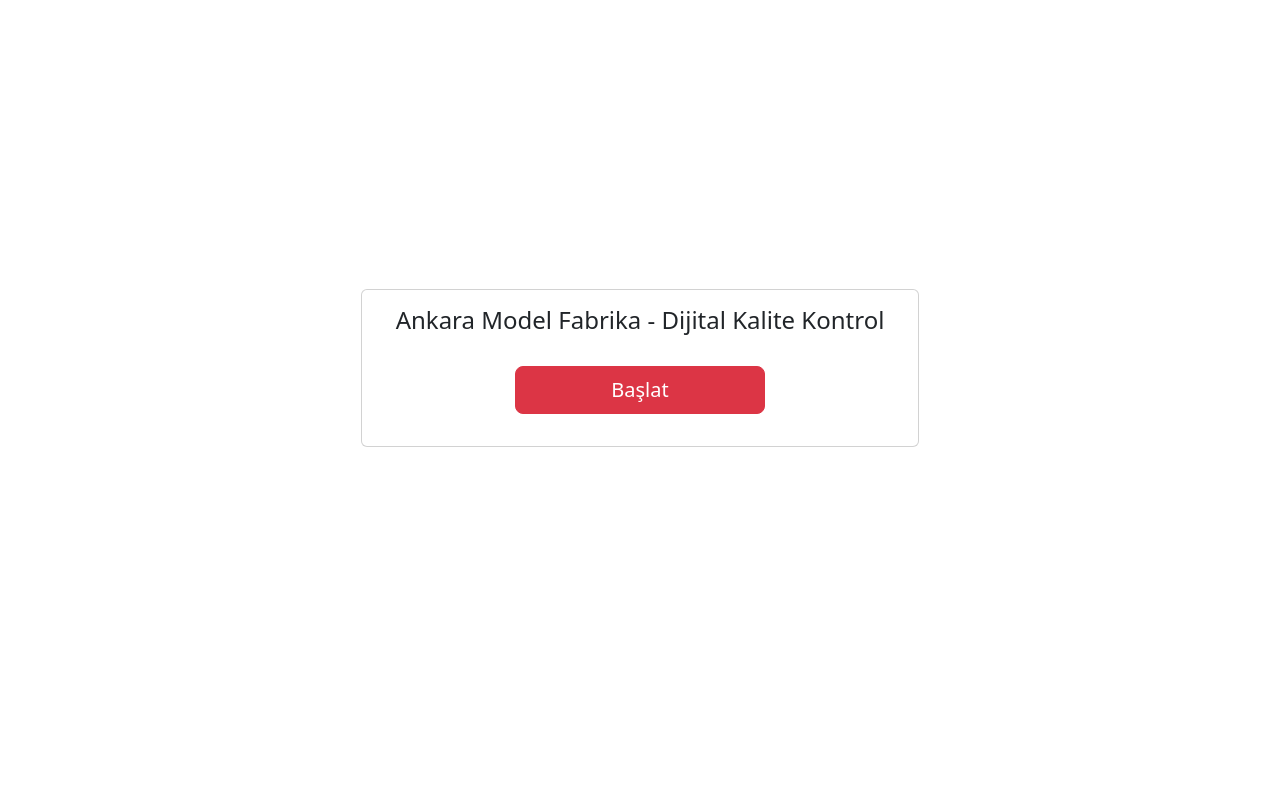
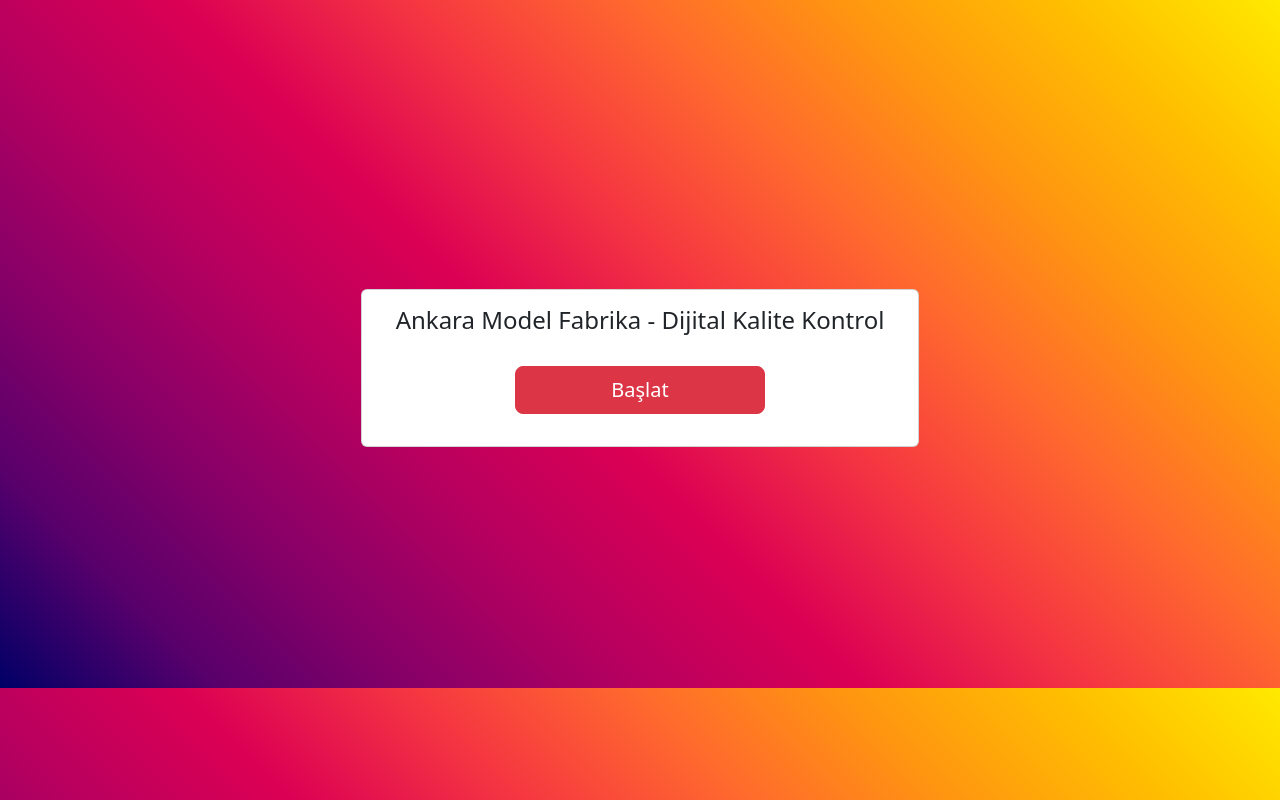
Before and after one commit to emrahnalci/ankara-sanayi-odasi-yetkinlik-ve-dijital-donusum-merkezi, a plain HTML site: page index.html in a window 1280 px wide. Drawn offline with Linux system fonts and the light colour scheme; some packages are replaced by stand-ins of ours; a script that the page names is missing.

Commit message:
Arkaplan Rengi
Arkaplan Gradient verildi

```diff
--- a/index.html
+++ b/index.html
@@ -6,6 +6,9 @@
     <title>ASO MF Dijital Kalite Kontrol</title>
     <link href="assets/css/bootstrap.min.css" rel="stylesheet">
     <link href="https://cdn.jsdelivr.net/npm/sweetalert2@11.4.14/dist/sweetalert2.min.css" rel="stylesheet">
+    <style>
+        body { background-image: linear-gradient( 45deg, hsl(240deg 100% 20%) 0%, hsl(289deg 100% 21%) 11%, hsl(315deg 100% 27%) 22%, hsl(329deg 100% 36%) 33%, hsl(337deg 100% 43%) 44%, hsl(357deg 91% 59%) 56%, hsl(17deg 100% 59%) 67%, hsl(34deg 100% 53%) 78%, hsl(45deg 100% 50%) 89%, hsl(55deg 100% 50%) 100%); }
+    </style>
 </head>
 <body>
 
```
